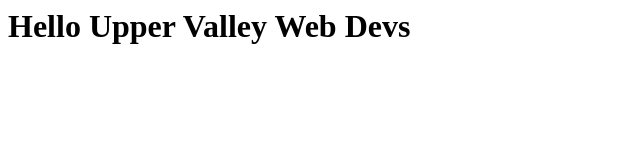
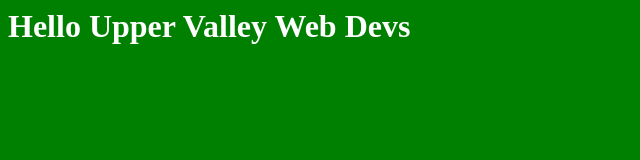
Before and after one commit to uvwd1/uvwd1.github.io, a plain HTML site: page index.html in a window 1280 px wide. Shown: the whole page, without its empty margins (0-640 px from the left). Drawn offline with Linux system fonts and the light colour scheme.

Commit message:
Linking to css file.

```diff
--- a/index.html
+++ b/index.html
@@ -1,5 +1,7 @@
 <html>
-
+<head>
+    <link rel="stylesheet" type="text/css" href="/css/main.css">
+</head>
 <body>
   <H1>Hello Upper Valley Web Devs</H1>
 </body>
```
